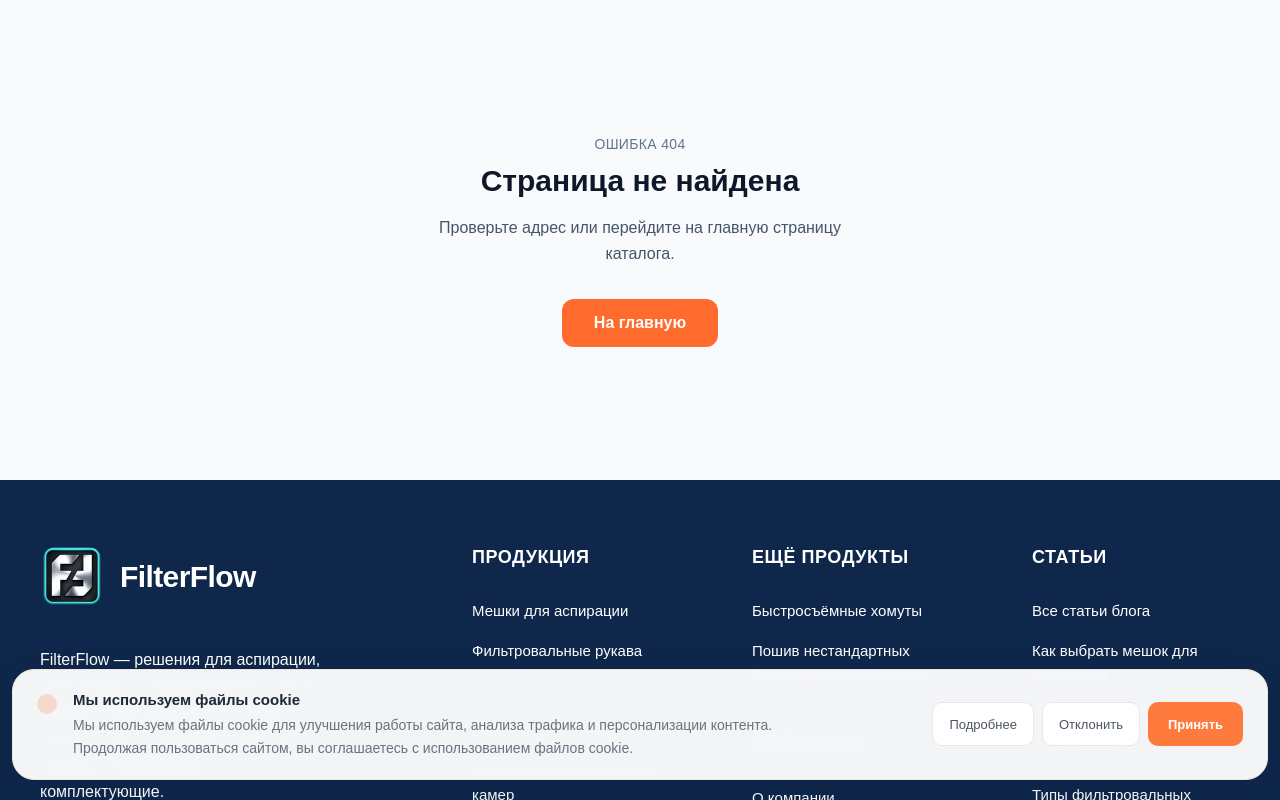
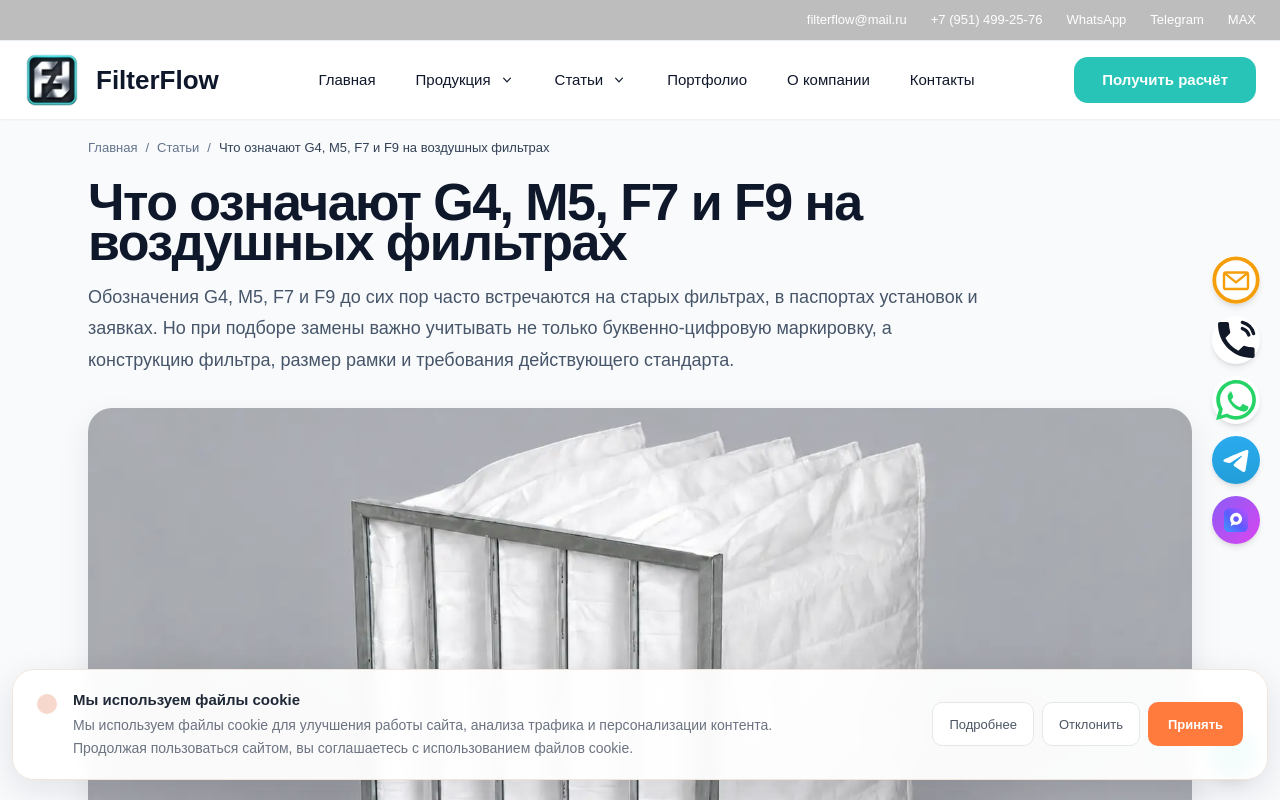
Before and after one commit to karipupkina-ux/filterflow-next, a Next.js app: page /blog/klassy-g4-m5-f7-f9 in a window 1280 px wide. Before the commit this address had no page. Shown: the top 800 px of the page. Built offline with nearby package versions, Linux system fonts and the light colour scheme.

Commit message:
SEO content: add article klassy-g4-m5-f7-f9

```diff
--- /dev/null
+++ b/app/blog/klassy-g4-m5-f7-f9/page.tsx
@@ -0,0 +1,85 @@
+import type { Metadata } from "next";
+import ClusterArticlePage from "../../components/ClusterArticlePage";
+import { pageMetadata } from "@/lib/seo-metadata";
+
+const PAGE_TITLE = "Что означают G4, M5, F7 и F9 на воздушных фильтрах";
+const PAGE_DESCRIPTION = "Что означают старые обозначения G4, M5, F7 и F9 на вентиляционных фильтрах, почему их нельзя напрямую смешивать с ISO 16890 и что передать для корректной замены.";
+const PAGE_PATH = "/blog/klassy-g4-m5-f7-f9";
+
+export const metadata: Metadata = pageMetadata({
+  title: PAGE_TITLE,
+  description: PAGE_DESCRIPTION,
+  path: PAGE_PATH,
+});
+
+export default function Page() {
+  return (
+    <ClusterArticlePage
+      title={PAGE_TITLE}
+      description={PAGE_DESCRIPTION}
+      path={PAGE_PATH}
+      image="/images/new-products/pocket-filter-clean.webp"
+      imageAlt="Карманный воздушный фильтр для вентиляции"
+      datePublished="2026-10-16"
+      dateModified="2026-10-16"
+      intro="Обозначения G4, M5, F7 и F9 до сих пор часто встречаются на старых фильтрах, в паспортах установок и заявках. Но при подборе замены важно учитывать не только буквенно-цифровую маркировку, а конструкцию фильтра, размер рамки и требования действующего стандарта."
+      sections={[
+  {
+    "title": "Откуда взялись обозначения G4, M5, F7 и F9",
+    "paragraphs": [
+      "Это обозначения, которые широко применялись в европейской классификации воздушных фильтров общего назначения. Они по-прежнему встречаются в старой документации и на установленных фильтрах, поэтому их удобно использовать как исходную информацию при подборе замены."
+    ]
+  },
+  {
+    "title": "Почему одной старой маркировки недостаточно",
+    "paragraphs": [
+      "Современные требования к фильтрации описываются иначе, поэтому прямое соответствие старого класса новому нельзя назначать по одной букве. Для корректной замены учитывают исходный фильтр, требования установки и нужную эффективность по частицам."
+    ],
+    "bullets": [
+      "Полная маркировка старого фильтра",
+      "Размеры рамки и глубина",
+      "Тип: карманный или кассетный",
+      "Количество карманов или складок",
+      "Требования паспорта вентиляционной установки"
+    ]
+  },
+  {
+    "title": "Можно ли заменить F7 на любой фильтр с похожей надписью",
+    "paragraphs": [
+      "Нет. У двух фильтров с похожим старым обозначением могут отличаться площадь материала, начальное сопротивление, размеры и конструкция. Поэтому сначала проверяют совместимость с конкретной установкой."
+    ]
+  },
+  {
+    "title": "Что прислать для подбора",
+    "bullets": [
+      "Фото этикетки и самого фильтра",
+      "Ширину, высоту и глубину",
+      "Марку вентиляционной установки",
+      "Количество фильтров",
+      "Если есть — выдержку из паспорта с требованиями к фильтрации"
+    ]
+  }
+]}
+      productHref="/karmannye-filtry/"
+      productLabel="Карманные и кассетные фильтры"
+      productText="Подберём фильтр по маркировке, размерам, конструкции и требованиям вентиляционной установки."
+      related={[
+  {
+    "title": "Карманный или кассетный фильтр",
+    "href": "/blog/karmannyj-ili-kassetnyj-filtr/",
+    "text": "Как выбрать тип конструкции под вентиляционную установку."
+  },
+  {
+    "title": "Как определить размер карманного фильтра",
+    "href": "/blog/kak-opredelit-razmer-karmannogo-filtra/",
+    "text": "Какие размеры снять со старого фильтра."
+  },
+  {
+    "title": "Как подобрать кассетный фильтр",
+    "href": "/blog/kak-podobrat-kassetnyj-filtr/",
+    "text": "Размер рамки, толщина и требования к замене."
+  }
+]}
+    />
+  );
+}
```
